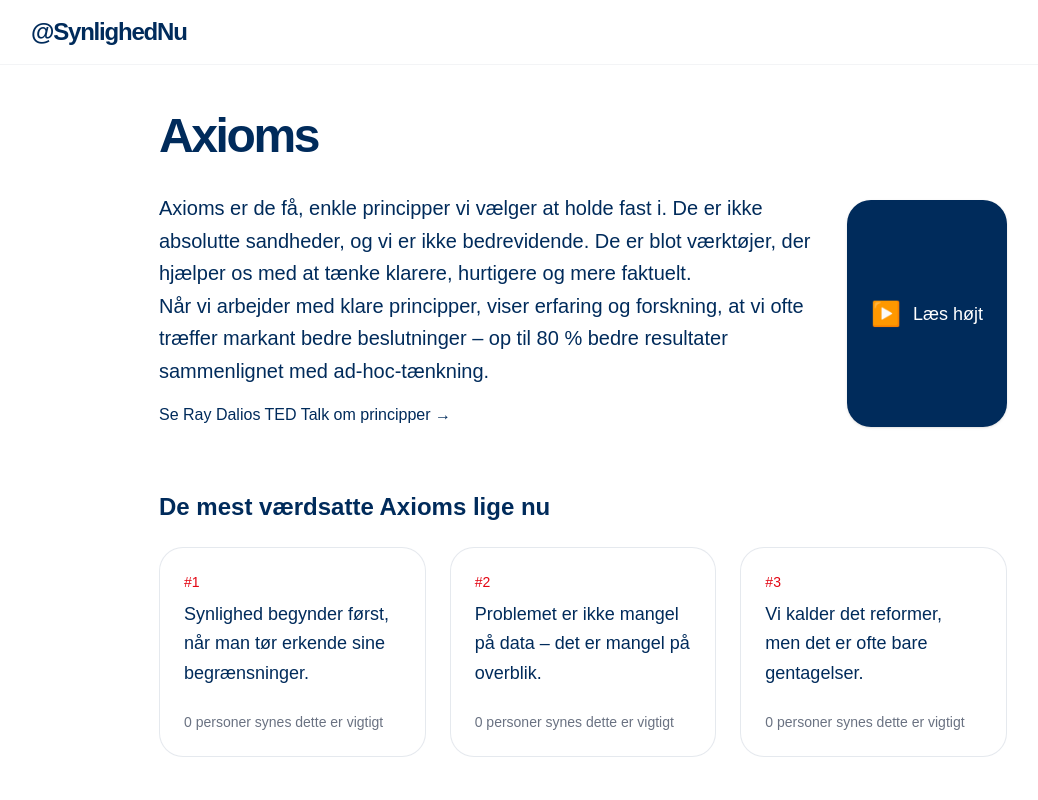
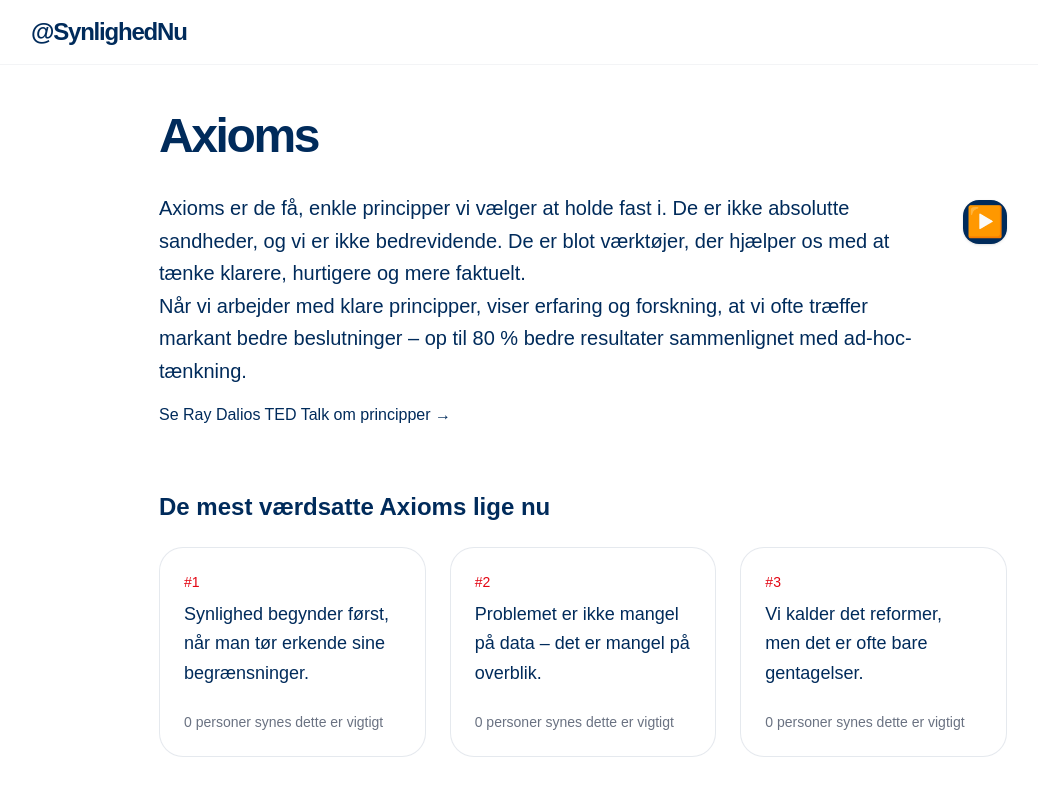
Before and after one commit to synlighed-nu/synlighed-nu-clean, a Next.js app: page /axiomer in a window 1280 px wide. Shown: the top 800 px of the page, without its empty margins (57-1095 px from the left). Built offline with nearby package versions, Linux system fonts and the light colour scheme.

Commit message:
Update _SpeakerButton.tsx

```diff
--- a/app/components/common/_SpeakerButton.tsx
+++ b/app/components/common/_SpeakerButton.tsx
@@ -34,13 +34,11 @@ export default function SpeakerButton({ text, endingAxiomIndex = 0 }: { text: st
   return (
     <button
       onClick={toggleSpeech}
-      className="inline-flex items-center gap-3 px-6 py-3 bg-[#002B5B] hover:bg-[#001B3D] text-white rounded-3xl font-medium transition-all active:scale-95 shadow-sm"
+      className="flex items-center justify-center w-11 h-11 bg-[#002B5B] hover:bg-[#001B3D] text-white rounded-2xl transition-all active:scale-95 shadow-sm"
+      title={isSpeaking ? "Stop" : "Læs højt"}   // title giver tooltip på hover
     >
-      <span className="text-2xl">
+      <span className="text-3xl">
         {isSpeaking ? '⏹️' : '▶️'}
-      </span>
-      <span className="text-lg">
-        {isSpeaking ? 'Stop' : 'Læs højt'}
       </span>
     </button>
   );
```
